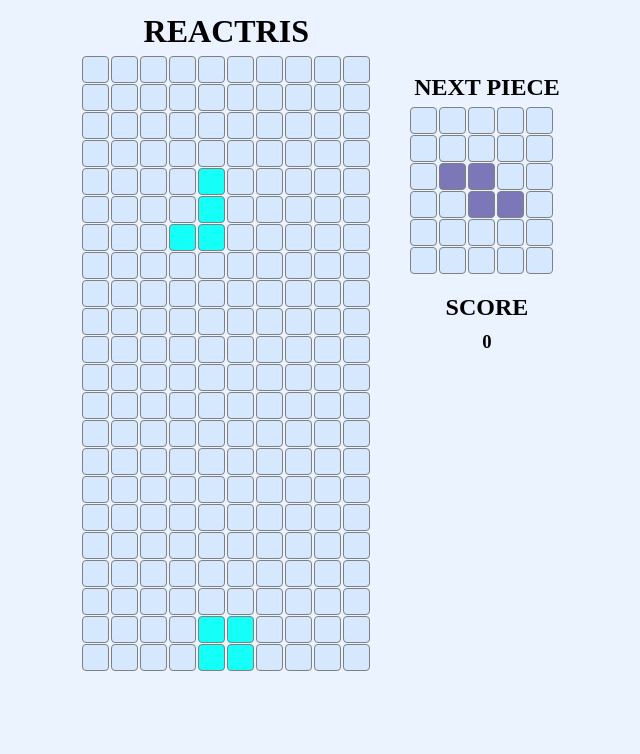
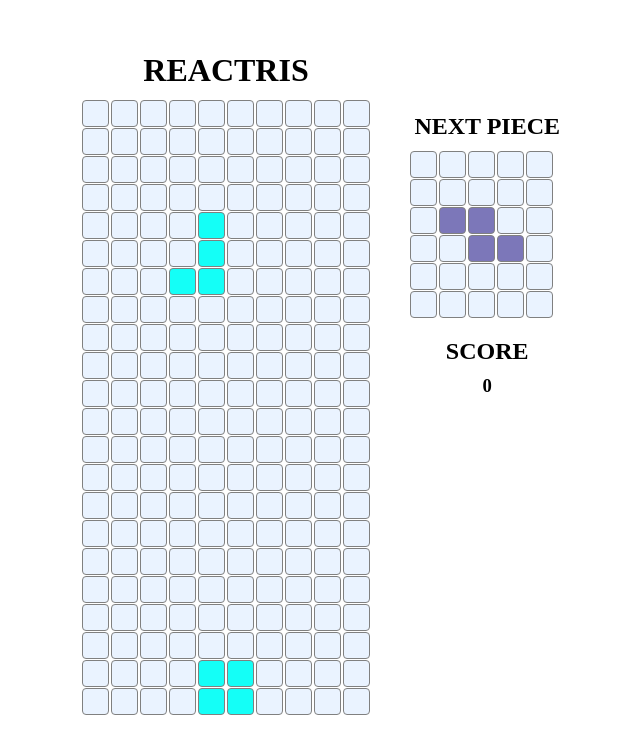
Before and after one commit to justinawrey/reactris, a React (Create React App) app: page / in a window 1280 px wide. Shown: the top 754 px of the page, without its empty margins (317-957 px from the left). Built offline with nearby package versions, Linux system fonts and the light colour scheme; a web font is replaced by a local one.

Commit message:
fixed color scheme, fixed vertical align, fixed rotating pieces while caps lock is on

```diff
--- a/src/App.css
+++ b/src/App.css
@@ -1,9 +1,27 @@
 body {
     font-family: 'Allerta Stencil';
-    background-color: #EAF3FF;
+    background-color: white;
+    padding: 0;
+    margin: 0;
+    width: 100%;
+    height: 100%;
+    display: flex;
+    justify-content: center;
+    align-items: center;
+}
+
+html {
+    height: 100%;
+    width: 100%;
+}
+
+#root {
+    width: 100%;
+    padding-bottom: 3%;
 }
 
 .flex-container {
+    flex: 1;
     display: flex;
     justify-content: center;
 }
@@ -11,6 +29,7 @@ body {
 #title, #title-next-piece {
     margin: 5px;
     text-align: center;
+    padding-bottom: 5px;
 }
 
 #title-next-piece {
--- a/src/App.js
+++ b/src/App.js
@@ -99,9 +99,9 @@ class App extends Component {
             this.movePieceRight(currPieceLocs);
         } else if (e.key === "ArrowDown") {
             this.movePieceDown(currPieceLocs);
-        } else if (e.key === "z") {
+        } else if (e.key === "z" || e.key === "Z") {
             this.rotatePiece(currPieceLocs, (tl, tr, bl, br) => this.rotatePieceLeft(tl, tr, bl, br));
-        } else if (e.key === "x") {
+        } else if (e.key === "x" || e.key === "X") {
             this.rotatePiece(currPieceLocs, (tl, tr, bl, br) => this.rotatePieceRight(tl, tr, bl, br));
         } else if (e.key === " ") {
             document.getElementsByClassName("app")[0].classList.add("shake");
--- a/src/Tile.css
+++ b/src/Tile.css
@@ -11,7 +11,7 @@
 }
 
 .empty {
-    background-color: #D6E8FD;
+    background-color: #EAF3FF;
 }
 
 .shadow {
```
